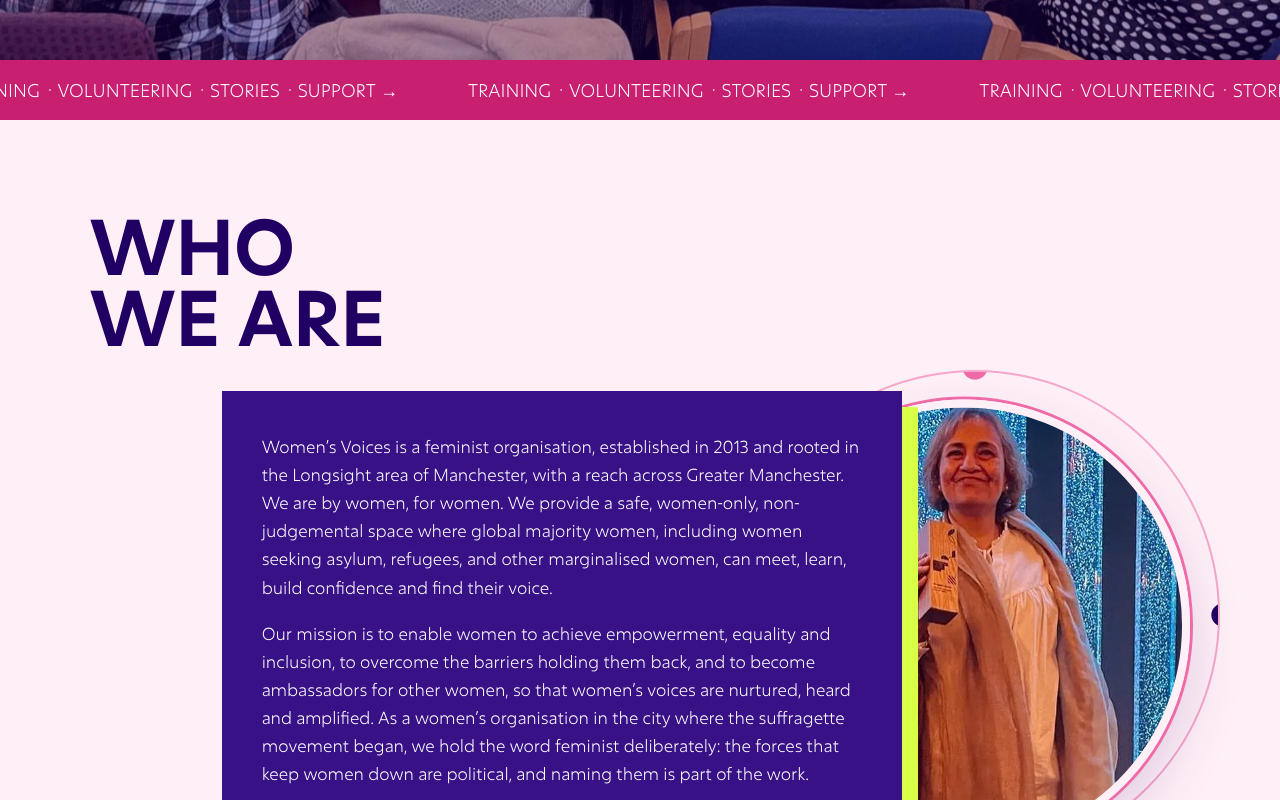
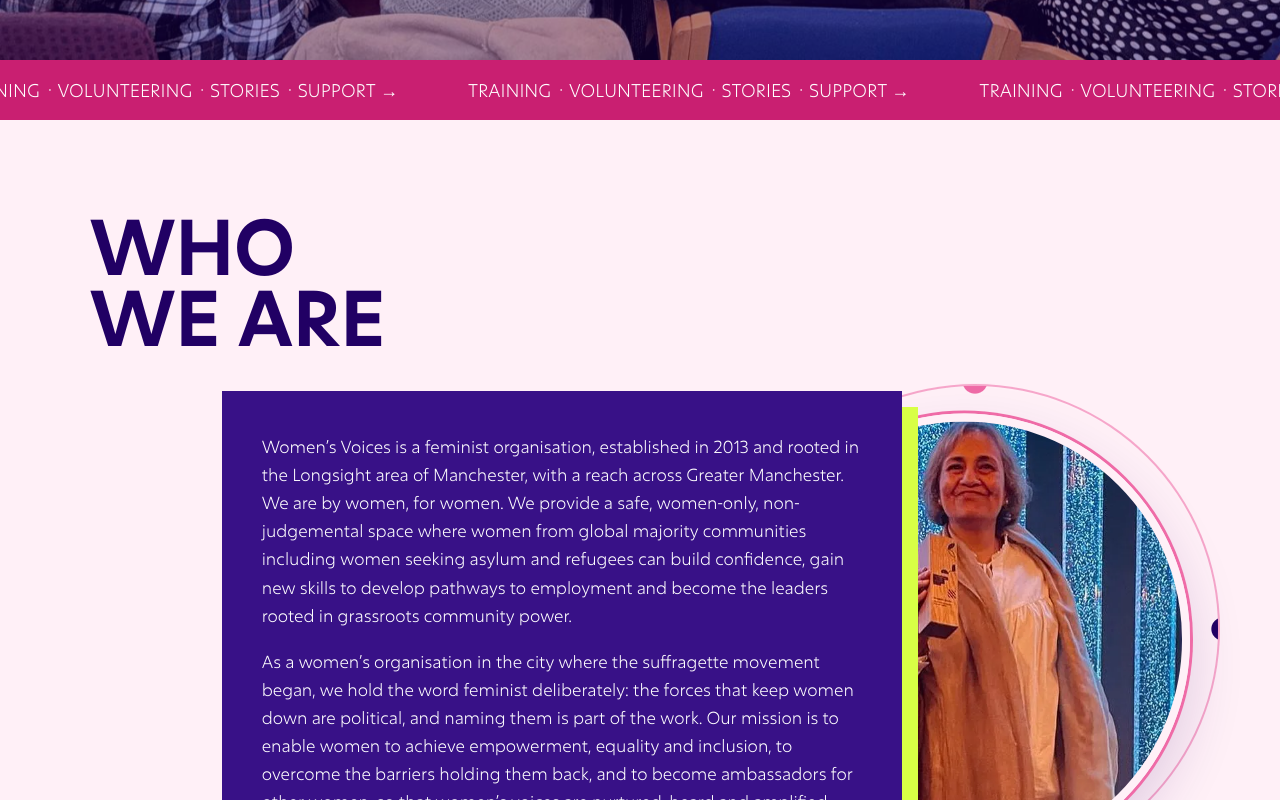
Before and after one commit to ahmedFayyazG/womenvoices4, a Next.js app: page / in a window 1280 px wide. Shown: the part 640-1440 px from the top of the page. Built offline with nearby package versions, Linux system fonts and the light colour scheme; no server answers.

Commit message:
asdimages

```diff
--- a/src/app/page.tsx
+++ b/src/app/page.tsx
@@ -66,7 +66,7 @@
       <div className="shade" /><div className="hero-center"><h1 id="home-title">Women&apos;s Voices</h1><h2>Empowering women in our community</h2></div>
     </section>
     <div className="ticker" aria-hidden="true"><div>{Array(8).fill("TRAINING · VOLUNTEERING · STORIES · SUPPORT →").map((text, index) => <span key={index}>{text}</span>)}</div></div>
-    <section className="who-v2" aria-labelledby="who-title"><h2 id="who-title">WHO<br />WE ARE</h2><div className="who-v2-card"><p>Women’s Voices is a feminist organisation, established in 2013 and rooted in the Longsight area of Manchester, with a reach across Greater Manchester. We are by women, for women. We provide a safe, women-only, non-judgemental space where global majority women, including women seeking asylum, refugees, and other marginalised women, can meet, learn, build confidence and find their voice.</p><p>Our mission is to enable women to achieve empowerment, equality and inclusion, to overcome the barriers holding them back, and to become ambassadors for other women, so that women’s voices are nurtured, heard and amplified. As a women’s organisation in the city where the suffragette movement began, we hold the word feminist deliberately: the forces that keep women down are political, and naming them is part of the work.</p><div className="who-v2-links"><Link href="/about#aims-and-vision">OUR AIMS →</Link><Link href="/contact">CONTACT US →</Link><Link href="/about#partners">OUR PARTNERS →</Link></div></div></section>
+    <section className="who-v2" aria-labelledby="who-title"><h2 id="who-title">WHO<br />WE ARE</h2><div className="who-v2-card"><p>Women’s Voices is a feminist organisation, established in 2013 and rooted in the Longsight area of Manchester, with a reach across Greater Manchester. We are by women, for women. We provide a safe, women-only, non-judgemental space where women from global majority communities including women seeking asylum and refugees can build confidence, gain new skills to develop pathways to employment and become the leaders rooted in grassroots community power.</p><p>As a women’s organisation in the city where the suffragette movement began, we hold the word feminist deliberately: the forces that keep women down are political, and naming them is part of the work. Our mission is to enable women to achieve empowerment, equality and inclusion, to overcome the barriers holding them back, and to become ambassadors for other women, so that women’s voices are nurtured, heard and amplified.</p><div className="who-v2-links"><Link href="/about#aims-and-vision">OUR AIMS →</Link><Link href="/contact">CONTACT US →</Link><Link href="/about#partners">OUR PARTNERS →</Link></div></div></section>
     <section className="latest" aria-labelledby="what-we-do-title"><div className="section-head"><h2 id="what-we-do-title">WHAT WE DO</h2><Link href="/about#activities">VIEW ALL <b aria-hidden="true">→</b></Link></div><div className="news-grid">{programmes.map((item, index) => <article key={item.title}><div className="news-img"><Image src={item.image} alt="" fill sizes="(max-width: 900px) 100vw, 33vw" /><span>{String(index + 1).padStart(2, "0")}</span></div><h3>{item.title}</h3><p>{item.description}</p><Link href={item.href}>MORE INFORMATION →</Link></article>)}</div></section>
     <section className="impact" aria-labelledby="activities-title"><h2 id="activities-title">OUR ACTIVITIES</h2><div className="pillar-grid">{activities.map((item, index) => <article key={item.title}><span>{String(index + 1).padStart(2, "0")}</span><div className="pillar-media"><Image src={item.image} alt="" fill sizes="(max-width: 900px) 100vw, 33vw" /></div><h3>{item.title}</h3><p>{item.description}</p><Link href={item.href}>DISCOVER →</Link></article>)}</div></section>
     <WhatGuidesUs />
```
